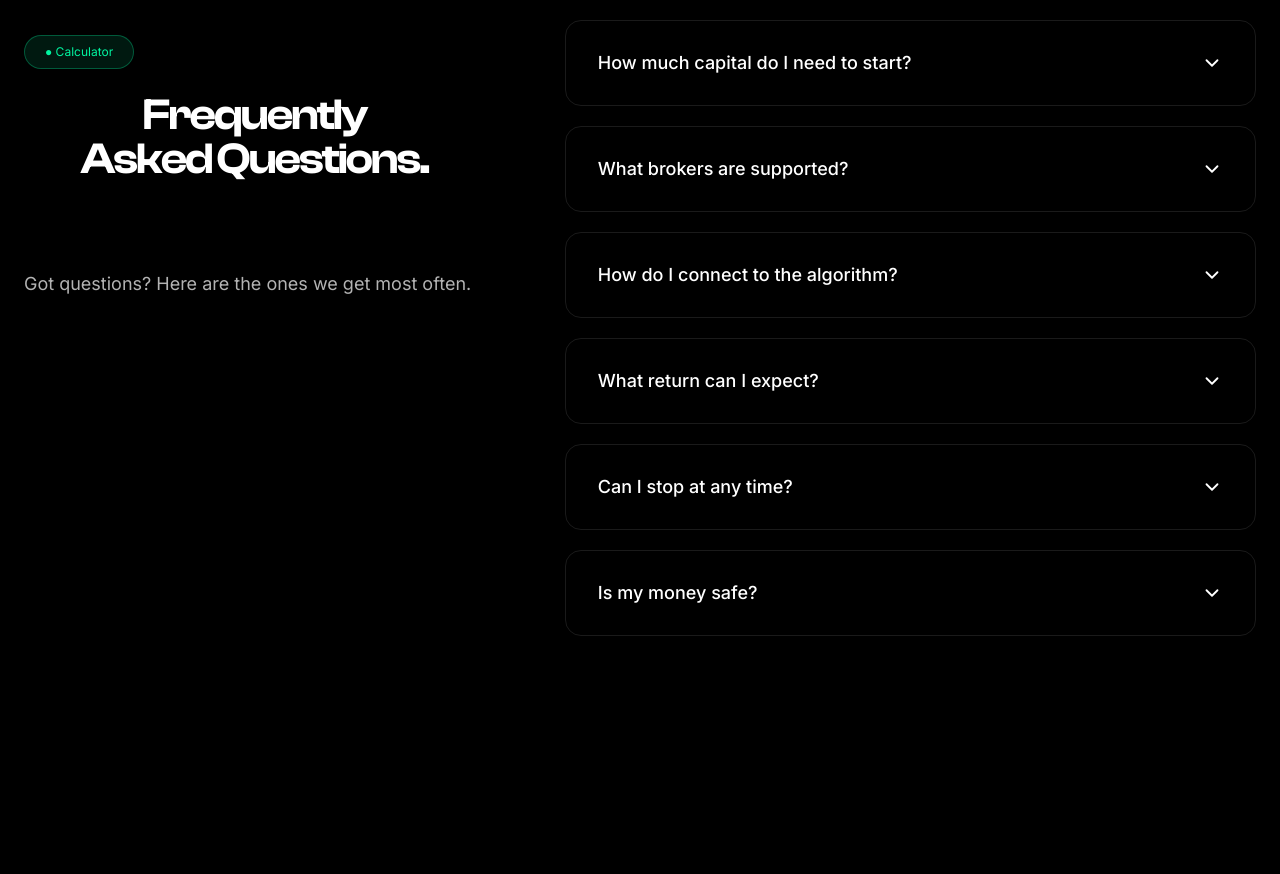
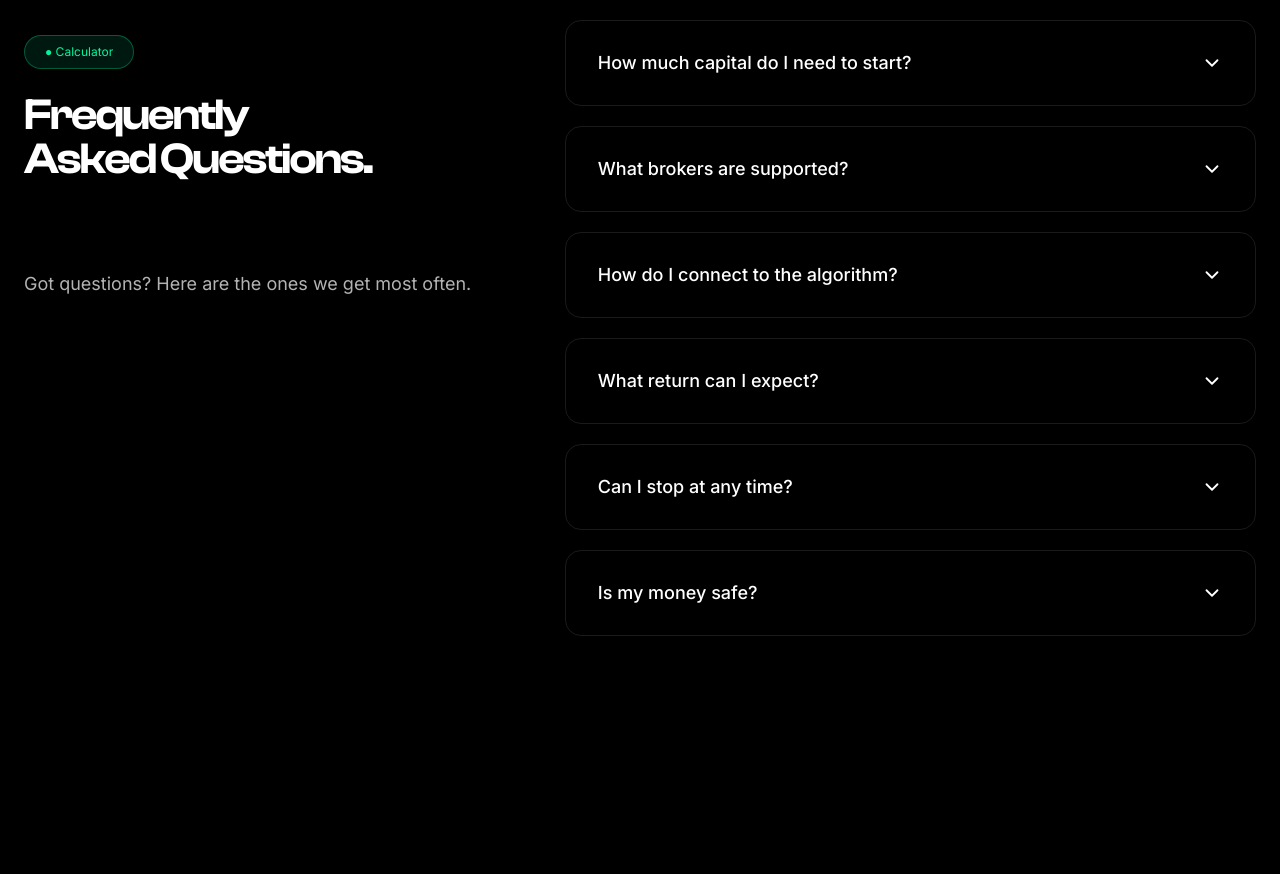
Before and after one commit to fonbal104/wayond-intelligence-trader, a Next.js app: page / in a window 1280 px wide. Shown: the part 5917-6791 px from the top of the page. Built offline with nearby package versions, Linux system fonts and the light colour scheme.

Commit message:
Update FAQ section

```diff
--- a/src/sections/FAQSection.tsx
+++ b/src/sections/FAQSection.tsx
@@ -70,7 +70,7 @@ export default function FAQSection() {
             ● Calculator
           </div>
 
-          <h2 className=" font-clash mb-14 text-center text-[42px] font-semibold leading-[1] tracking-[-2px] text-white md:text-[44px] ">
+          <h2 className=" font-clash mb-14 text-[42px] font-semibold leading-[1] tracking-[-2px] text-white md:text-[44px] ">
             Frequently
             <br />
             Asked Questions.
```
